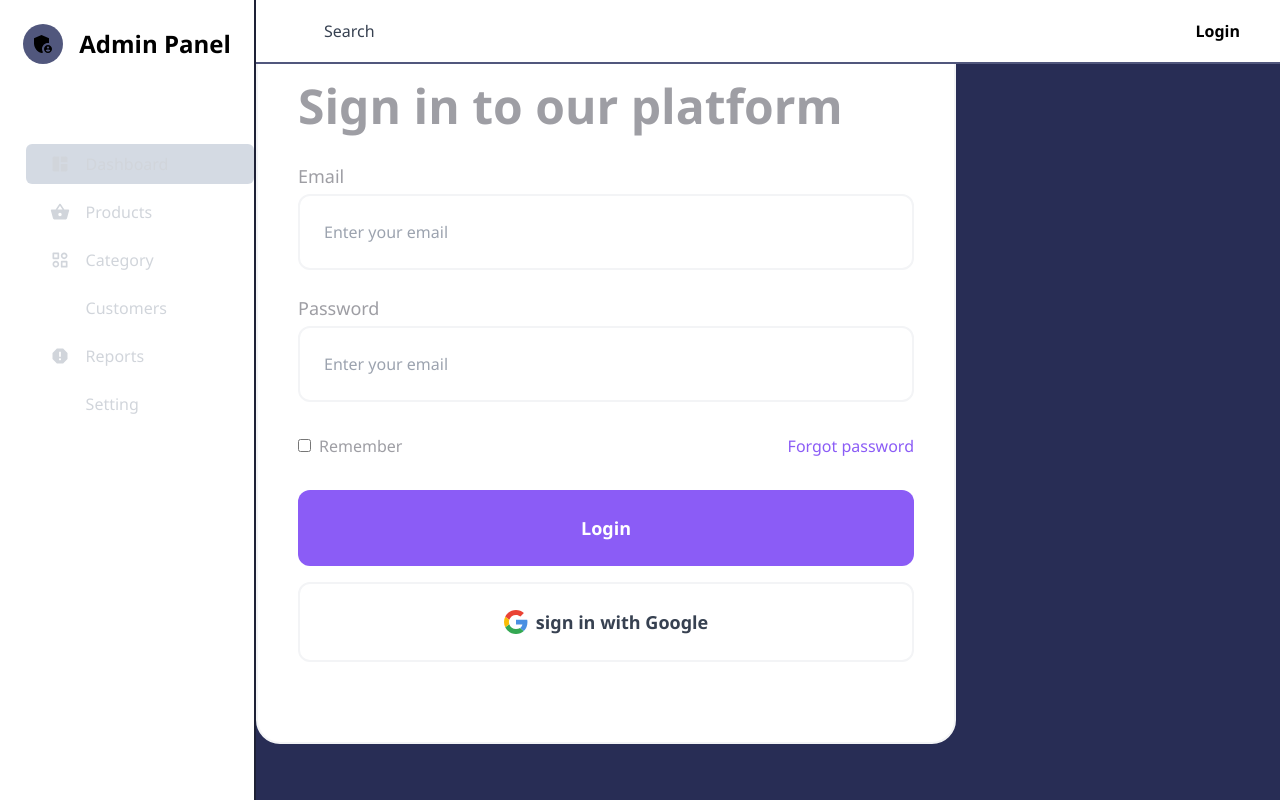
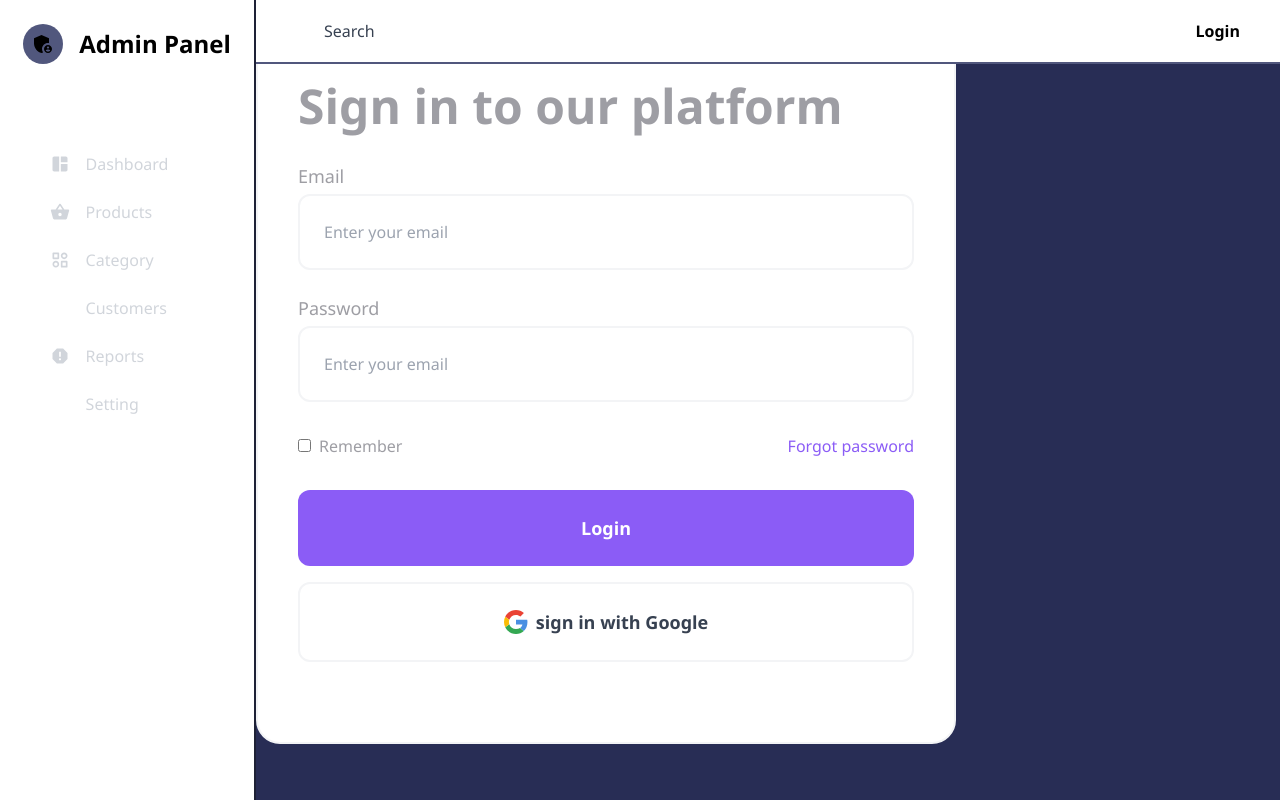
Before and after one commit to Swadeshit27/Admin-panel-frontend, a React (Vite) app: page /login in a window 1280 px wide. Built offline with nearby package versions, Linux system fonts and the light colour scheme; some icons are missing; the HTML template or start-up script is replaced by a standard one.

Commit message:
first commit

```diff
--- a/src/Components/Sidebar.jsx
+++ b/src/Components/Sidebar.jsx
@@ -9,12 +9,15 @@ import { PiUsersThreeFill } from "react-icons/pi";
 import { FaGear } from "react-icons/fa6";
 import { Link } from "react-router-dom";
 import "./Sidebar.css";
+import { useEffect,useState } from "react";
+import { useLocation } from "react-router-dom";
+
 
 const ListItems = [
   {
     name: "dashboard",
     link: "/",
-    active: true,
+    active: false,
     icon: <MdSpaceDashboard size={20} />,
   },
   {
@@ -38,18 +41,24 @@ const ListItems = [
   {
     name: "reports",
     link: "/reports",
-    active: false,
+    active:false,
     icon: <MdReport size={20} />,
   },
   {
     name: "setting",
     link: "/setting",
-    active: false,
+    active:false,
     icon: <FaGear size={20} />,
   },
 ];
 
 const Sidebar = ({ darkMode, toggleDarkMode }) => {
+
+  const [page_path, setPage_path] = useState("");
+  const location = useLocation();
+  useEffect(()=>{
+    setPage_path(location.pathname);
+  },[location]);
 
   return (
     <div className="w-full h-full bg-white dark:bg-[#1e2136] border-r-2 border-gray-600 dark:border-[#1e2136] ">
@@ -69,7 +78,7 @@ const Sidebar = ({ darkMode, toggleDarkMode }) => {
           <Link
             to={item.link}
             key={i}
-            className={`flex items-center  font-medium  text-gray-700 dark:text-gray-300 ${item.active && "bg-slate-600/40 dark:bg-slate-400/40"
+            className={`flex items-center  font-medium  text-gray-700 dark:text-gray-300 ${page_path===item.link? "bg-slate-600/40 dark:bg-slate-400/40":""
               } py-2 ps-6 my-2 cursor-pointer rounded-md`}
           >
             {item.icon}
```
Also changed, not shown: 2 other files (tests, documents, lock files or other folders).
